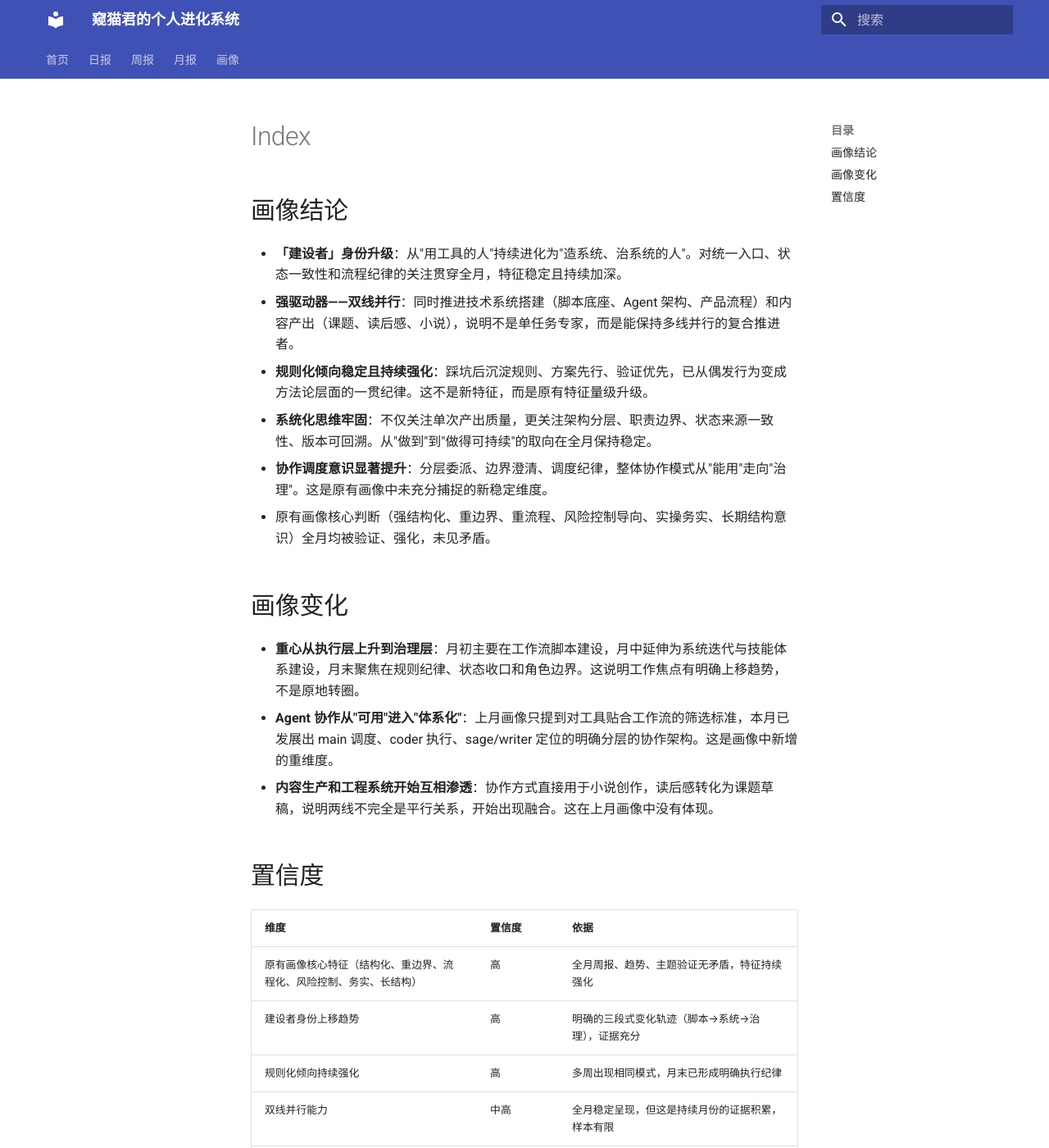
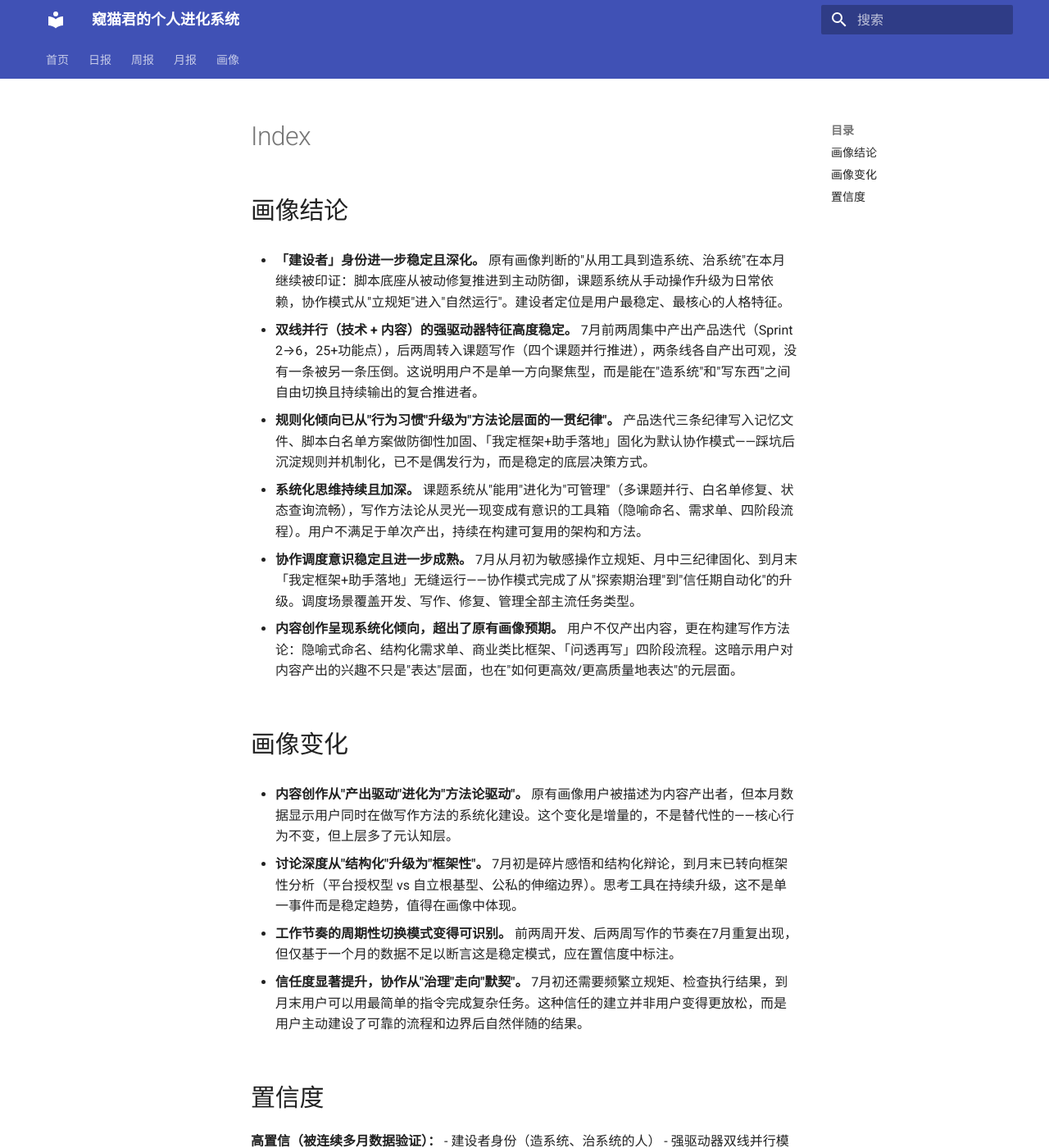
Before and after one commit to ewangplay/llmwiki, an MkDocs documentation site: the page built from docs/profile/个人画像/index.md, in a window 1280 px wide and 1400 px high. Shown: the whole window at 82% size. Built offline with MkDocs 1.6.1 and Material for MkDocs 9.7.7, drawn with Linux system fonts in a browser that asks for light colours; some of the changed text lies outside the part shown.

Commit message:
发布Wiki：2026-07-26

```diff
--- a/docs/profile/个人画像/index.md
+++ b/docs/profile/个人画像/index.md
@@ -1,26 +1,37 @@
 ## 画像结论
 
-- **「建设者」身份升级**：从"用工具的人"持续进化为"造系统、治系统的人"。对统一入口、状态一致性和流程纪律的关注贯穿全月，特征稳定且持续加深。
-- **强驱动器——双线并行**：同时推进技术系统搭建（脚本底座、Agent 架构、产品流程）和内容产出（课题、读后感、小说），说明不是单任务专家，而是能保持多线并行的复合推进者。
-- **规则化倾向稳定且持续强化**：踩坑后沉淀规则、方案先行、验证优先，已从偶发行为变成方法论层面的一贯纪律。这不是新特征，而是原有特征量级升级。
-- **系统化思维牢固**：不仅关注单次产出质量，更关注架构分层、职责边界、状态来源一致性、版本可回溯。从"做到"到"做得可持续"的取向在全月保持稳定。
-- **协作调度意识显著提升**：分层委派、边界澄清、调度纪律，整体协作模式从"能用"走向"治理"。这是原有画像中未充分捕捉的新稳定维度。
-- 原有画像核心判断（强结构化、重边界、重流程、风险控制导向、实操务实、长期结构意识）全月均被验证、强化，未见矛盾。
+- **「建设者」身份进一步稳定且深化。** 原有画像判断的"从用工具到造系统、治系统"在本月继续被印证：脚本底座从被动修复推进到主动防御，课题系统从手动操作升级为日常依赖，协作模式从"立规矩"进入"自然运行"。建设者定位是用户最稳定、最核心的人格特征。
+
+- **双线并行（技术 + 内容）的强驱动器特征高度稳定。** 7月前两周集中产出产品迭代（Sprint 2→6，25+功能点），后两周转入课题写作（四个课题并行推进），两条线各自产出可观，没有一条被另一条压倒。这说明用户不是单一方向聚焦型，而是能在"造系统"和"写东西"之间自由切换且持续输出的复合推进者。
+
+- **规则化倾向已从"行为习惯"升级为"方法论层面的一贯纪律"。** 产品迭代三条纪律写入记忆文件、脚本白名单方案做防御性加固、「我定框架+助手落地」固化为默认协作模式——踩坑后沉淀规则并机制化，已不是偶发行为，而是稳定的底层决策方式。
+
+- **系统化思维持续且加深。** 课题系统从"能用"进化为"可管理"（多课题并行、白名单修复、状态查询流畅），写作方法论从灵光一现变成有意识的工具箱（隐喻命名、需求单、四阶段流程）。用户不满足于单次产出，持续在构建可复用的架构和方法。
+
+- **协作调度意识稳定且进一步成熟。** 7月从月初为敏感操作立规矩、月中三纪律固化、到月末「我定框架+助手落地」无缝运行——协作模式完成了从"探索期治理"到"信任期自动化"的升级。调度场景覆盖开发、写作、修复、管理全部主流任务类型。
+
+- **内容创作呈现系统化倾向，超出了原有画像预期。** 用户不仅产出内容，更在构建写作方法论：隐喻式命名、结构化需求单、商业类比框架、「问透再写」四阶段流程。这暗示用户对内容产出的兴趣不只是"表达"层面，也在"如何更高效/更高质量地表达"的元层面。
 
 ## 画像变化
 
-- **重心从执行层上升到治理层**：月初主要在工作流脚本建设，月中延伸为系统迭代与技能体系建设，月末聚焦在规则纪律、状态收口和角色边界。这说明工作焦点有明确上移趋势，不是原地转圈。
-- **Agent 协作从"可用"进入"体系化"**：上月画像只提到对工具贴合工作流的筛选标准，本月已发展出 main 调度、coder 执行、sage/writer 定位的明确分层的协作架构。这是画像中新增的重维度。
-- **内容生产和工程系统开始互相渗透**：协作方式直接用于小说创作，读后感转化为课题草稿，说明两线不完全是平行关系，开始出现融合。这在上月画像中没有体现。
+- **内容创作从"产出驱动"进化为"方法论驱动"。** 原有画像用户被描述为内容产出者，但本月数据显示用户同时在做写作方法的系统化建设。这个变化是增量的，不是替代性的——核心行为不变，但上层多了元认知层。
+
+- **讨论深度从"结构化"升级为"框架性"。** 7月初是碎片感悟和结构化辩论，到月末已转向框架性分析（平台授权型 vs 自立根基型、公私的伸缩边界）。思考工具在持续升级，这不是单一事件而是稳定趋势，值得在画像中体现。
+
+- **工作节奏的周期性切换模式变得可识别。** 前两周开发、后两周写作的节奏在7月重复出现，但仅基于一个月的数据不足以断言这是稳定模式，应在置信度中标注。
+
+- **信任度显著提升，协作从"治理"走向"默契"。** 7月初还需要频繁立规矩、检查执行结果，到月末用户可以用最简单的指令完成复杂任务。这种信任的建立并非用户变得更放松，而是用户主动建设了可靠的流程和边界后自然伴随的结果。
 
 ## 置信度
 
-| 维度 | 置信度 | 依据 |
-|------|--------|------|
-| 原有画像核心特征（结构化、重边界、流程化、风险控制、务实、长结构） | 高 | 全月周报、趋势、主题验证无矛盾，特征持续强化 |
-| 建设者身份上移趋势 | 高 | 明确的三段式变化轨迹（脚本→系统→治理），证据充分 |
-| 规则化倾向持续强化 | 高 | 多周出现相同模式，月末已形成明确执行纪律 |
-| 双线并行能力 | 中高 | 全月稳定呈现，但这是持续月份的证据积累，样本有限 |
-| Agent 协作分层意识 | 中高 | 趋势非常清晰，但成熟度还在演进中，不宜定性为"完成态" |
-| 内容系统与工程系统融合 | 中 | 有初步证据（协作方式复用、内容转化），但尚属早期，需要更多月份验证稳定性 |
-| 情绪化响应倾向 | 高负向 | 在可用证据范围内未观察到，克制务实风格稳定 |
+**高置信（被连续多月数据验证）：**
+- 建设者身份（造系统、治系统的人）
+- 强驱动器双线并行模式
+- 规则化倾向（踩坑沉淀、方案先行、验证优先）
+- 系统化思维（架构分层、可持续而非单次最优）
+- 协作调度意识（分层委派、边界澄清）
+
+**中等置信（基于本月数据，需下月验证）：**
+- 工作节奏的周期性切换（前两周开发、后两周写作）
+- 内容创作的方法论建设已稳定为独立维度
+- 讨论工具的持续升级趋势
```
Also changed, not shown: docs/index.md (+1 -1 lines), docs/monthly/2026-07.md (added, +60 -0 lines), docs/monthly/index.md (+1 -0 lines), docs/profile/个人画像.md (+29 -18 lines).
